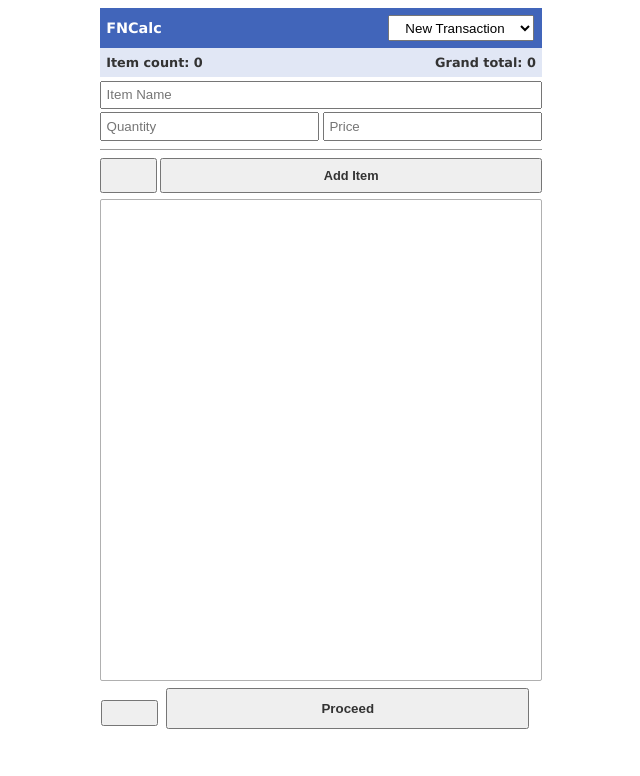
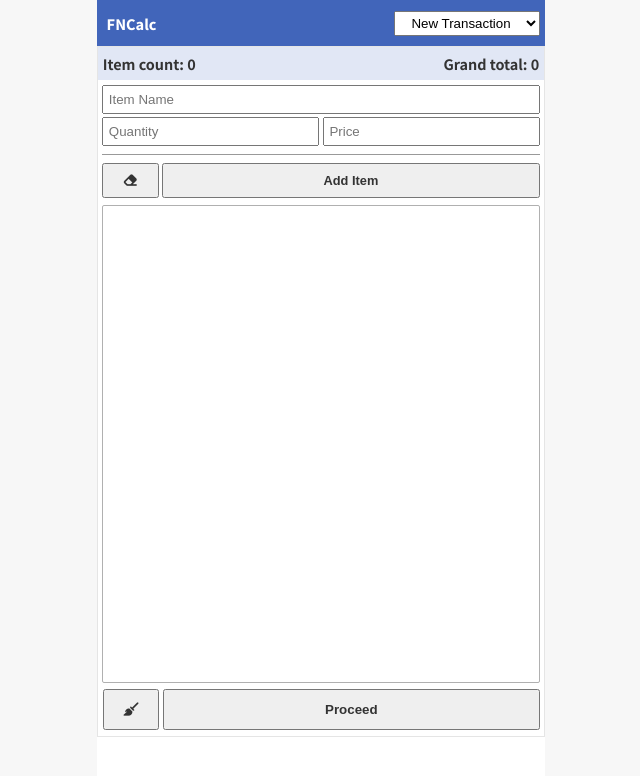
Before and after one commit to aldymartinus/fncalc-std, a SvelteKit app: page / in a window 1280 px wide. Shown: the top 776 px of the page, without its empty margins (319-959 px from the left). Built offline with nearby package versions, Linux system fonts and the light colour scheme.

Commit message:
fix: refined desktop layout spacing and alignment

```diff
--- a/src/app.html
+++ b/src/app.html
@@ -1,12 +1,31 @@
 <!doctype html>
 <html lang="en">
+
 <head>
 	<meta charset="utf-8" />
 	<link rel="icon" href="%sveltekit.assets%/favicon.png" />
 	<meta name="viewport" content="width=device-width, initial-scale=1" />
+	<style>
+		body {
+			margin: 0 auto;
+		}
+
+		@media screen and (min-width: 900px) {
+			body {
+				background-color: #f7f7f7;
+				height: 99.7vh;
+				overflow: hidden;
+			}
+		}
+	</style>
+	<link rel="stylesheet" href="https://cdnjs.cloudflare.com/ajax/libs/font-awesome/6.7.2/css/all.min.css">
+	<script src="https://cdnjs.cloudflare.com/ajax/libs/cleave.js/1.6.0/cleave.min.js"></script>
+	<meta name="viewport" content="width=device-width, initial-scale=1.0" />
 	%sveltekit.head%
 </head>
+
 <body data-sveltekit-preload-data="hover">
 	<div style="display: contents">%sveltekit.body%</div>
 </body>
+
 </html>
--- a/src/lib/components/Transaction/Cart.svelte
+++ b/src/lib/components/Transaction/Cart.svelte
@@ -10,24 +10,28 @@
 
 <style>
     #cart-container {
+        padding: 0 0.25rem 0.15rem 0.25rem;
         display: flex;
         flex-direction: column;
     }
 
     #item-list {
-        margin: 0.1rem 0.3rem;
         height: 55.5vh;
         border-radius: 2px;
         border: 1px solid #b0b0b0;
     }
 
     #proceed-btn {
-        width: 82%;
+        width: 87%;
         cursor: pointer;
         margin: 0.2rem 0.3rem 0.2rem 0;
         padding: 0.7rem;
         font-weight: 600;
         color: #333;
+    }
+
+    .btn-group {
+        display: flex;
     }
 
     #clear-cart-btn {
@@ -101,7 +105,7 @@
         }
 
         #item-list {
-            height: 60vh;
+            height: 59.5vh;
         }
     }
 </style>
--- a/src/lib/components/Transaction/Form.svelte
+++ b/src/lib/components/Transaction/Form.svelte
@@ -34,7 +34,7 @@
         width: 100%;
     }
     #receipt-form {
-        margin: 0.3rem;
+        padding: 0.1rem 0.25rem 0 0.25rem;
         display: flex;
         flex-direction: column;
     }
@@ -94,7 +94,7 @@
         }
 
         #receipt-form {
-            margin: 0.2rem 0;
+            margin: 0.25rem 0;
             display: flex;
             flex-direction: column;
         }
--- a/src/lib/components/Transaction/Summary.svelte
+++ b/src/lib/components/Transaction/Summary.svelte
@@ -14,7 +14,7 @@
     #cart-summary span {
         color: #333;
         font-size: 0.9rem;
-        padding: 0.3rem;
+        padding: 0.2rem;
         font-weight: 700;
     }
 
@@ -29,7 +29,7 @@
     @media screen and (min-width: 900px) {
         #cart-summary span {
             margin: 0 auto;
-            font-size: 0.8rem;
+            font-size: 0.9rem;
         }
 
         #cart-summary > :first-child {
--- a/src/lib/index.js
+++ /dev/null
@@ -1 +0,0 @@
-// place files you want to import through the `$lib` alias in this folder.
--- a/src/routes/+layout.svelte
+++ b/src/routes/+layout.svelte
@@ -12,18 +12,27 @@
         </select>
     </nav>
 
-    <slot />
+    <main>
+        <slot />
+    </main>
 </div>
 
 <style>
+    @import url('https://fonts.googleapis.com/css2?family=Noto+Sans+JP:wght@100..900&display=swap');
+
     #app {
+        font-family: "Noto Sans JP", sans-serif;
         margin: 0 auto;
-        font-family: Verdana, Geneva, Tahoma, sans-serif;
         width: 100%;
         height: 90vh;
     }
 
+    main {
+        border: 1px solid #e5e5e5;
+    }
+
     nav {
+        padding: 0.2rem;
         height: 5vh;
         background-color: #4165ba;
         display: flex;
@@ -41,11 +50,11 @@
         font-size: 0.9rem;
         margin: 0 0 0 0.4rem;
         color: #fff;
-        font-weight: 600;
+        font-weight: 800;
     }
 
     #dropdown-menu {
-        margin: 0 0.5rem 0 0;
+        margin: 0 0.1rem 0 0;
     }
 
     @media screen and (min-width: 900px) {
```
Lines whose indentation alone changed are shown as unchanged.
